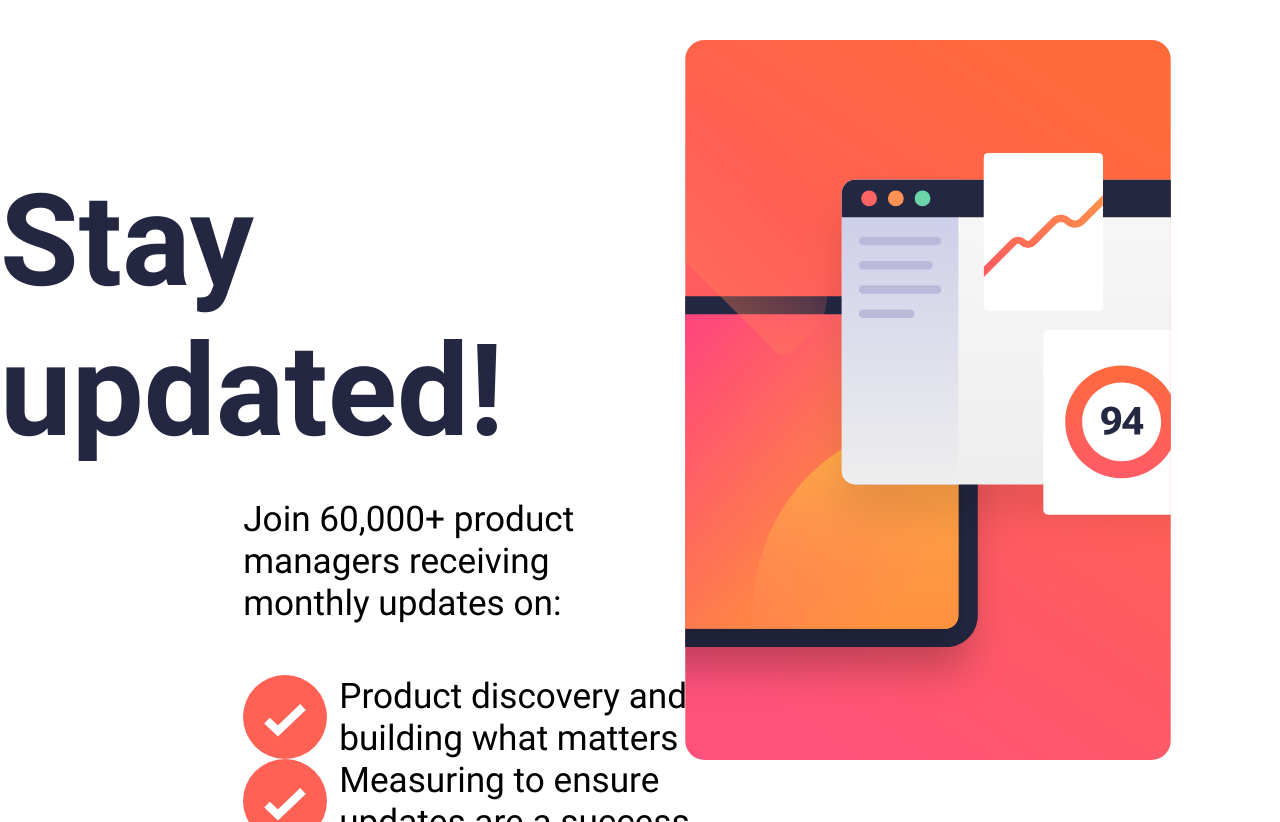
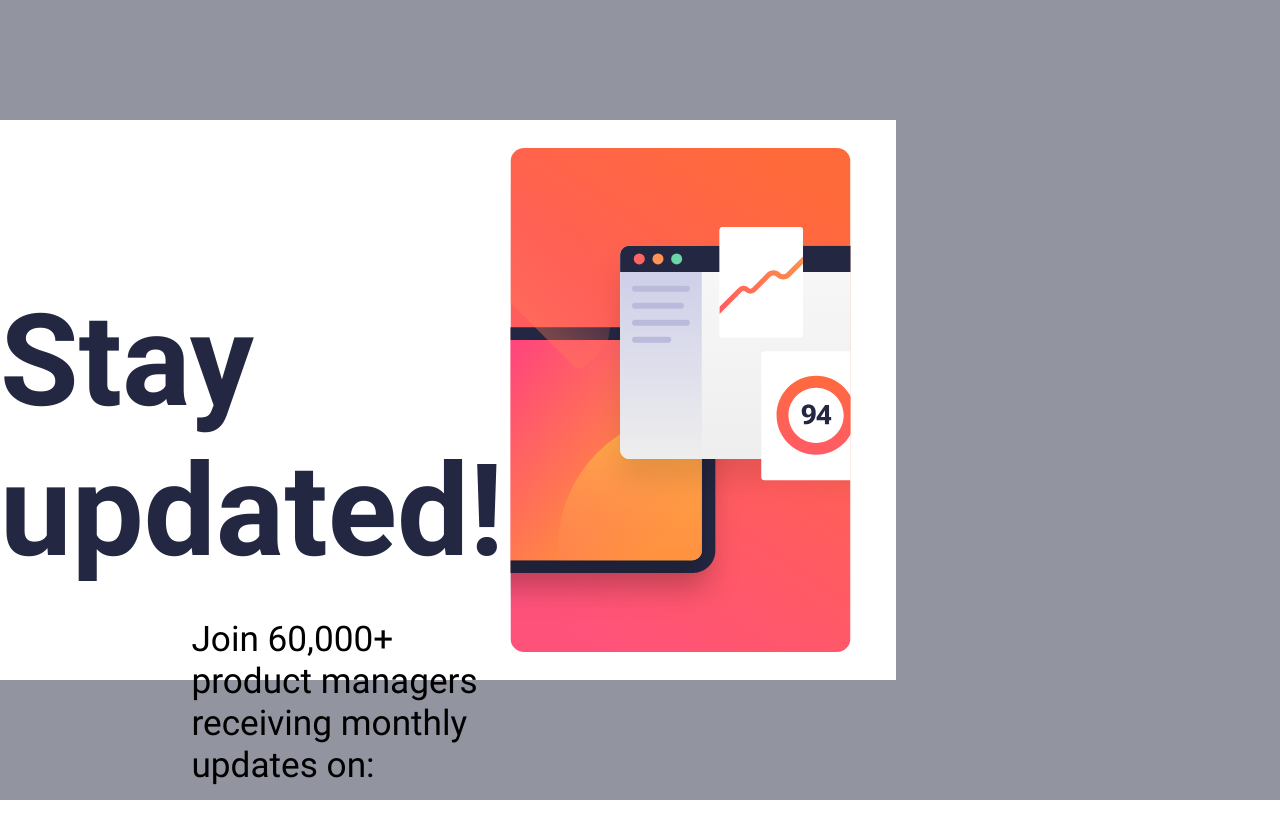
Before and after one commit to Enagrom5/Frontend-mentor-newsletter, a plain HTML site: page newsletter-sign-up-with-success-message-main/index.html in a window 1280 px wide. Shown: the top 822 px of the page. Drawn offline with Linux system fonts and the light colour scheme.

Commit message:
correction

```diff
--- a/newsletter-sign-up-with-success-message-main/style.css
+++ b/newsletter-sign-up-with-success-message-main/style.css
@@ -19,6 +19,7 @@ body {
   height: 100vh;
   display: flex;
   align-items: center;
+  background-color: hsl(231, 7%, 60%);
 }
 .bold{
   font-family: "Roboto";
@@ -26,8 +27,10 @@ body {
 @media screen and (min-width: 376px) {
   .formulaire {
     display: flex;
-    width: 100%;
-    height: 100%;
+    width: 70vw;
+    height: 70vh;
+    background-color: hsl(0, 0%, 100%);
+    justify-content: center;
   }
   .text {
     display: flex;
```
